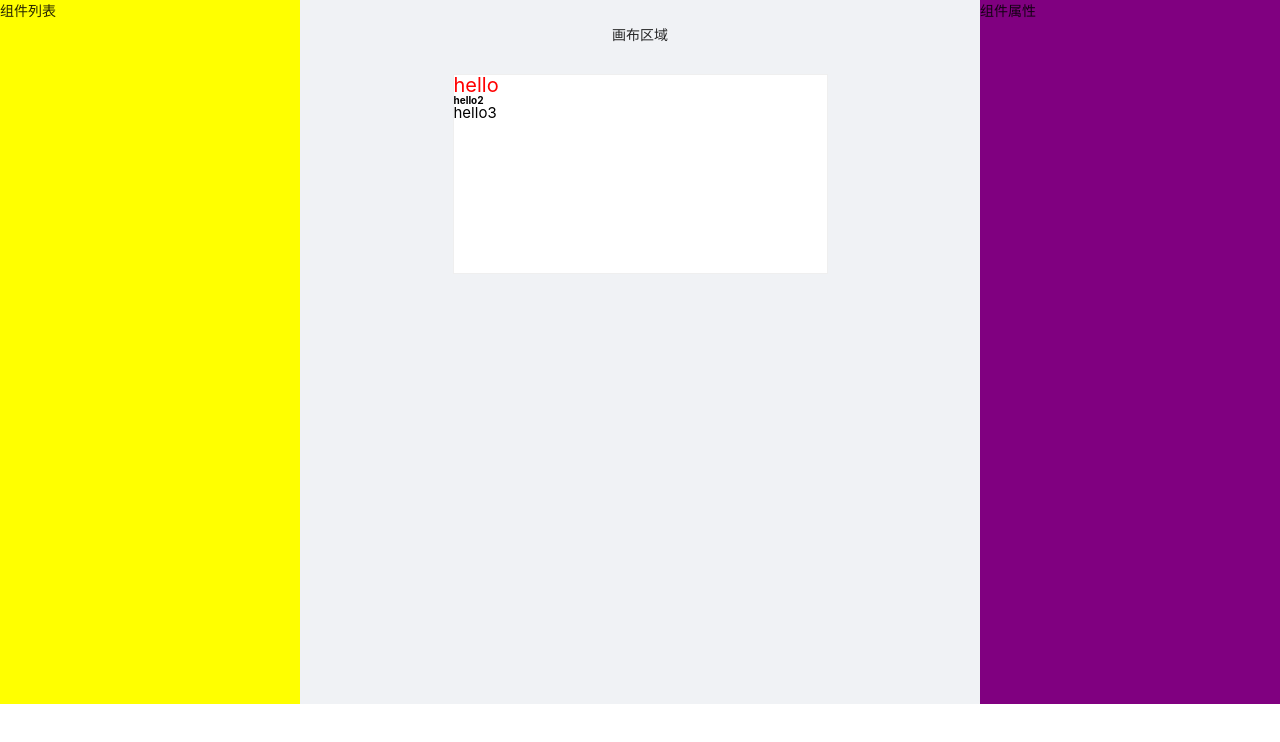
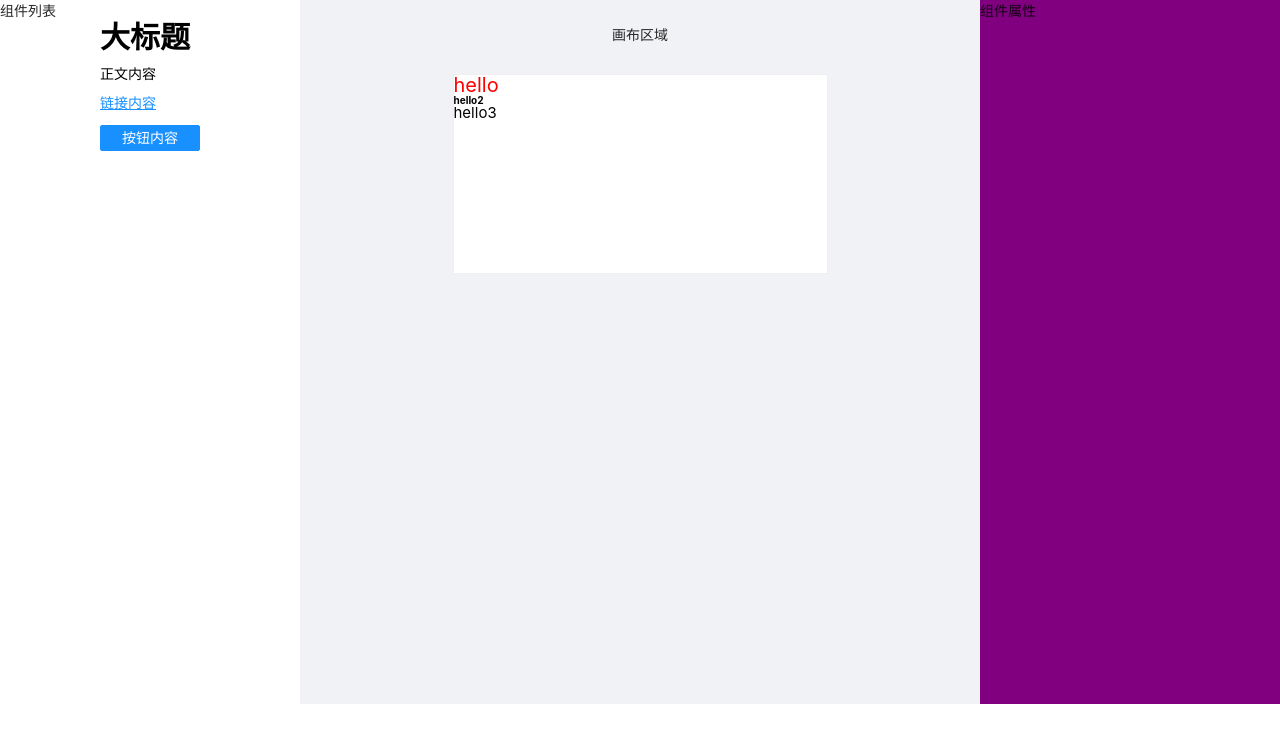
Before and after one commit to chenhui996/Egg-Editor, a Vue app in the folder egg-editor/: page /editor in a window 1280 px wide. Shown: the top 742 px of the page. Built offline with nearby package versions, Linux system fonts and the light colour scheme.

Commit message:
feat: add click TemplateList -> add template component to center editor logic

```diff
--- /dev/null
+++ b/egg-editor/src/components/ComponentsList.vue
@@ -0,0 +1,47 @@
+<template>
+  <div class="create-component-list">
+    <div
+      v-for="(item, index) in list"
+      :key="index"
+      class="component-item"
+      @click="onItemClick(item)"
+    >
+      <e-text v-bind="item"></e-text>
+    </div>
+  </div>
+</template>
+
+<script lang="ts">
+import {defineComponent} from 'vue'
+import EText from '../components/EText.vue'
+export default defineComponent({
+  name: 'components-list',
+  props: {
+    list: {
+      type: Array,
+      required: true,
+    },
+  },
+  components: {
+    EText,
+  },
+  emits: ['on-item-click'],
+  setup(props, context) {
+    const onItemClick = (data: any) => {
+      context.emit('on-item-click', data)
+    }
+    return {onItemClick}
+  },
+})
+</script>
+
+<style>
+/* .create-component-list {
+  margin: 0 auto;
+} */
+.component-item {
+  width: 100px;
+  margin: 0 auto;
+  margin-bottom: 15px;
+}
+</style>
--- /dev/null
+++ b/egg-editor/src/defaultTemplates.ts
@@ -0,0 +1,34 @@
+export const defaultTextTemplates = [
+    {
+        text: '大标题',
+        fontSize: '30px',
+        fontWeight: 'bold',
+        tag:'h2'
+    },
+    {
+        text: '正文内容',
+        tag: 'p'
+    },
+    {
+        text: '链接内容',
+        color: '#1890ff',
+        textDecoration: 'underline',
+        tag: 'p'
+    },
+    {
+        text: '按钮内容',
+        color: '#ffffff',
+        backgroundColor: '#1890ff',
+        borderWidth: '1px',
+        borderColor: '#1890ff',
+        borderStyle: 'solid',
+        borderRadius: '2px',
+        paddingLeft: '10px',
+        paddingRight: '10px',
+        paddingTop: '5px',
+        paddingBottom: '5px',
+        width: '100px',
+        tag: 'button',
+        textAlign:'center'
+    }
+]
--- a/egg-editor/src/store/editor.ts
+++ b/egg-editor/src/store/editor.ts
@@ -55,6 +55,16 @@ const editor: Module<EditorProps, GlobalDataProps> = {
     components: testComponents,
     currentElement: '',
   },
+  mutations: {
+    addComponent(state, props) {
+      const newComponent: ComponentData = {
+        id: uuidv4(),
+        name: 'e-text',
+        props,
+      }
+      state.components.push(newComponent)
+    },
+  },
 }
 
 export default editor
--- a/egg-editor/src/views/Editor.vue
+++ b/egg-editor/src/views/Editor.vue
@@ -1,8 +1,13 @@
 <template>
-  <div class="editor" id="editor-layout-main">
+  <div class="editor-container">
     <a-layout>
-      <a-layout-sider width="300" style="background: yellow">
-        <div class="sidebar-container">组件列表</div>
+      <a-layout-sider width="300" style="background: #fff">
+        <div class="sidebar-container">
+          组件列表<components-list
+            :list="defaultTextTemplates"
+            @onItemClick="addItem"
+          ></components-list>
+        </div>
       </a-layout-sider>
       <a-layout style="padding: 0 24px 24px">
         <a-layout-content class="preview-container">
@@ -33,33 +38,42 @@ import {computed, defineComponent} from 'vue'
 import {useStore} from 'vuex'
 import {GlobalDataProps} from '../store'
 import EText from '../components/EText.vue'
+import componentsList from '../components/ComponentsList.vue'
+import {defaultTextTemplates} from '../defaultTemplates'
+import ComponentsList from '../components/ComponentsList.vue'
 
 export default defineComponent({
   components: {
     EText,
+    ComponentsList,
   },
   setup() {
     const store = useStore<GlobalDataProps>()
     const components = computed(() => store.state.editor.components)
-
+    const addItem = (props: any) => {
+      store.commit('addComponent', props)
+    }
     return {
       components,
+      defaultTextTemplates,
+      componentsList,
+      addItem,
     }
   },
 })
 </script>
 
 <style>
-.preview-container {
+.editor-container .preview-container {
   padding: 24px;
   margin: 0;
-  min-height: 85vh !important;
+  min-height: 85vh;
   display: flex;
   flex-direction: column;
   align-items: center;
   position: relative;
 }
-.preview-list {
+.editor-container .preview-list {
   padding: 0;
   margin: 0;
   min-width: 375px;
```
